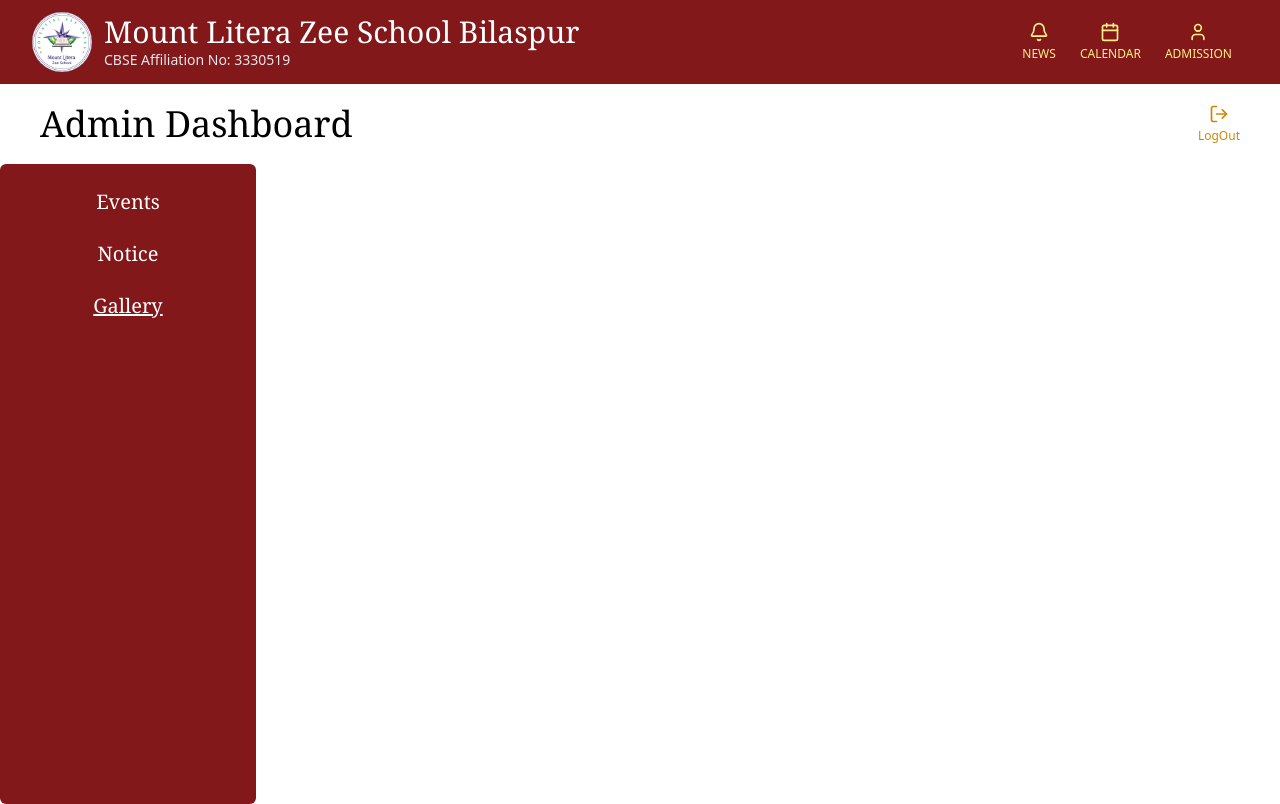
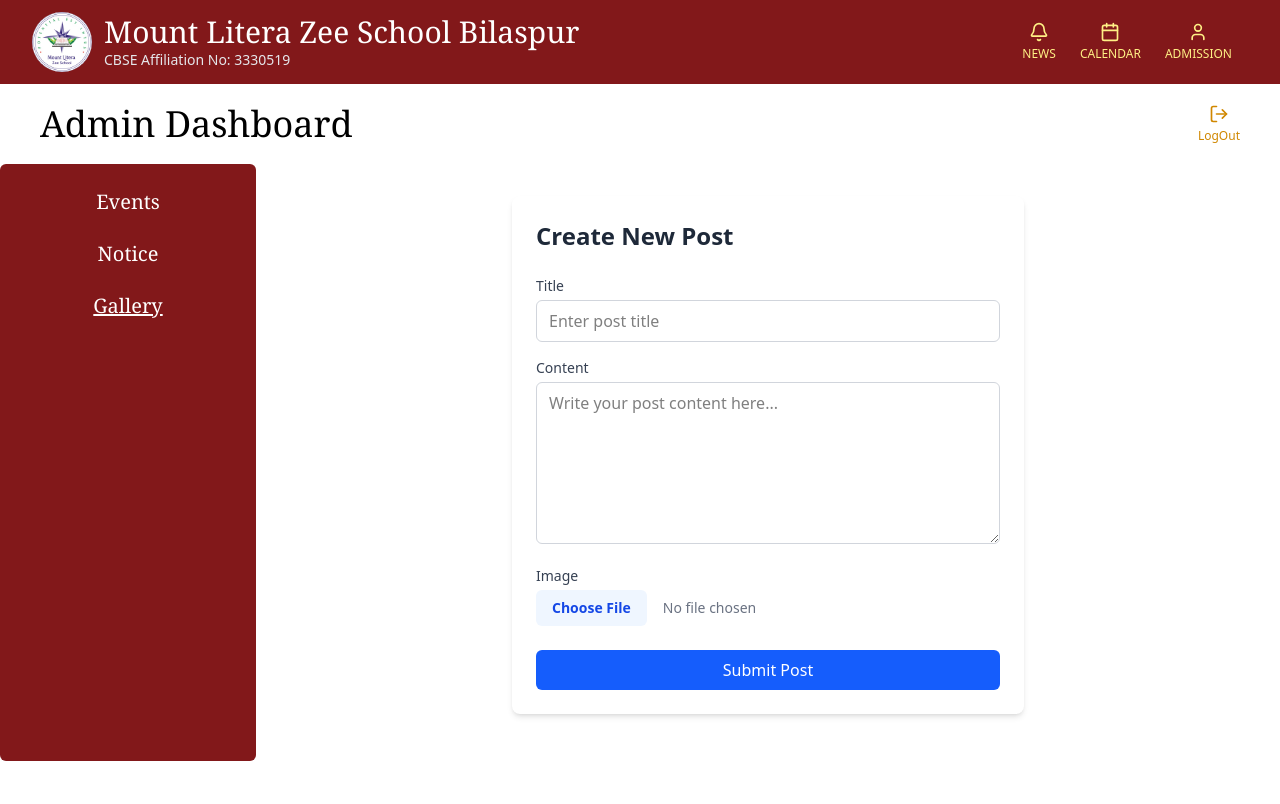
Before and after one commit to UtkarshShrivastava1/School-Website-MountLitera, a React (Vite) app in the folder frontend/: page /admin/dashboard in a window 1280 px wide. Both pictures are taken after a click on the item "Gallery". Built offline with nearby package versions, Linux system fonts and the light colour scheme.

Commit message:
Added gallery form for submission

```diff
--- a/frontend/src/index.css
+++ b/frontend/src/index.css
@@ -3,3 +3,14 @@
 /* body{
     overflow-x: hidden;
 } */
+
+@layer utilities {
+    .no-scrollbar::-webkit-scrollbar {
+      display: none;
+    }
+
+    .no-scrollbar {
+      -ms-overflow-style: none;  /* IE and Edge */
+      scrollbar-width: none;  /* Firefox */
+    }
+  }
--- a/frontend/src/pages/Admin/AdminDasboard.jsx
+++ b/frontend/src/pages/Admin/AdminDasboard.jsx
@@ -5,6 +5,7 @@
 import { useNavigate } from 'react-router-dom';
 import NoticeForm from './NoticeForm';
 import EventForm from './EventForm';
+import GalleryForm from './GalleryForm';
 
 
 
@@ -97,8 +98,8 @@
                 <span className="text-xs text-yellow-600 mt-1">LogOut</span>
               </div>
         </nav>
-       <section className='flex'>
-       <aside className='w-[20%] h-[80vh] bg-red-900 rounded-md py-4'>
+       <section className='flex h-[74.6vh] '>
+       <aside className='w-[20%]  bg-red-900 rounded-md py-4'>
         <ul className="space-y-2">
         {menuItems.map((item) => (
           <li
@@ -113,9 +114,10 @@
         ))}
       </ul>
         </aside>
-        <div className='w-[80%] min-h-[80vh]'>
+        <div className='w-[80%]  overflow-hidden overflow-y-auto no-scrollbar'>
             {activeItem=== "events" && <EventForm/>}
             {activeItem=== "notice" && <NoticeForm/>}
+            {activeItem=== "gallery" && <GalleryForm/>}
         </div>
        </section>
     </>
--- /dev/null
+++ b/frontend/src/pages/Admin/GalleryForm.jsx
@@ -0,0 +1,145 @@
+import React, { useState } from 'react'
+
+function GalleryForm({ onSubmit, initialValues = {} }) {
+    const [formData, setFormData] = useState({
+        title: initialValues.title || '',
+        content: initialValues.content || '',
+        image: null
+      });
+      const [previewUrl, setPreviewUrl] = useState(initialValues.image?.url || '');
+      const [loading, setLoading] = useState(false);
+
+      const handleChange = (e) => {
+        const { name, value } = e.target;
+        setFormData(prev => ({
+          ...prev,
+          [name]: value
+        }));
+      };
+
+      const handleImageChange = (e) => {
+        const file = e.target.files[0];
+        if (file) {
+          setFormData(prev => ({
+            ...prev,
+            image: file
+          }));
+
+          // Create preview URL
+          const reader = new FileReader();
+          reader.onloadend = () => {
+            setPreviewUrl(reader.result);
+          };
+          reader.readAsDataURL(file);
+        }
+      };
+
+      const handleSubmit = async (e) => {
+        e.preventDefault();
+        setLoading(true);
+
+        try {
+          // Create FormData object to handle file upload
+          const postData = new FormData();
+          postData.append('title', formData.title);
+          postData.append('content', formData.content);
+          if (formData.image) {
+            postData.append('image', formData.image);
+          }
+
+          await onSubmit(postData);
+
+          // Reset form after successful submission
+          setFormData({
+            title: '',
+            content: '',
+            image: null
+          });
+          setPreviewUrl('');
+        } catch (error) {
+          console.error('Error submitting post:', error);
+        } finally {
+          setLoading(false);
+        }
+      };
+  return (
+    <>
+         <div className="max-w-lg mx-auto my-8">
+      <form onSubmit={handleSubmit} className="bg-white rounded-lg shadow-md p-6">
+        <h2 className="text-2xl font-bold mb-6 text-gray-800">Create New Post</h2>
+
+        <div className="mb-4">
+          <label htmlFor="title" className="block text-sm font-medium text-gray-700 mb-1">
+            Title
+          </label>
+          <input
+            type="text"
+            id="title"
+            name="title"
+            value={formData.title}
+            onChange={handleChange}
+            required
+            className="w-full px-3 py-2 border border-gray-300 rounded-md focus:outline-none focus:ring-2 focus:ring-blue-500"
+            placeholder="Enter post title"
+          />
+        </div>
+
+        <div className="mb-4">
+          <label htmlFor="content" className="block text-sm font-medium text-gray-700 mb-1">
+            Content
+          </label>
+          <textarea
+            id="content"
+            name="content"
+            value={formData.content}
+            onChange={handleChange}
+            required
+            rows="6"
+            className="w-full px-3 py-2 border border-gray-300 rounded-md focus:outline-none focus:ring-2 focus:ring-blue-500"
+            placeholder="Write your post content here..."
+          />
+        </div>
+
+        <div className="mb-6">
+          <label htmlFor="image" className="block text-sm font-medium text-gray-700 mb-1">
+            Image
+          </label>
+          <input
+            type="file"
+            id="image"
+            name="image"
+            onChange={handleImageChange}
+            accept="image/*"
+            className="w-full text-sm text-gray-500 file:mr-4 file:py-2 file:px-4 file:rounded-md file:border-0 file:text-sm file:font-semibold file:bg-blue-50 file:text-blue-700 hover:file:bg-blue-100"
+          />
+
+          {previewUrl && (
+            <div className="mt-2">
+              <p className="text-sm text-gray-500 mb-1">Preview:</p>
+              <div className="relative w-full h-40 bg-gray-100 rounded-md overflow-hidden">
+                <img
+                  src={previewUrl}
+                  alt="Preview"
+                  className="w-full h-full object-cover"
+                />
+              </div>
+            </div>
+          )}
+        </div>
+
+        <button
+          type="submit"
+          disabled={loading}
+          className={`w-full py-2 px-4 rounded-md text-white font-medium
+            ${loading ? 'bg-blue-400 cursor-not-allowed' : 'bg-blue-600 hover:bg-blue-700'}
+            focus:outline-none focus:ring-2 focus:ring-blue-500 focus:ring-offset-2 transition-colors`}
+        >
+          {loading ? 'Submitting...' : 'Submit Post'}
+        </button>
+      </form>
+    </div>
+    </>
+  )
+}
+
+export default GalleryForm
```
